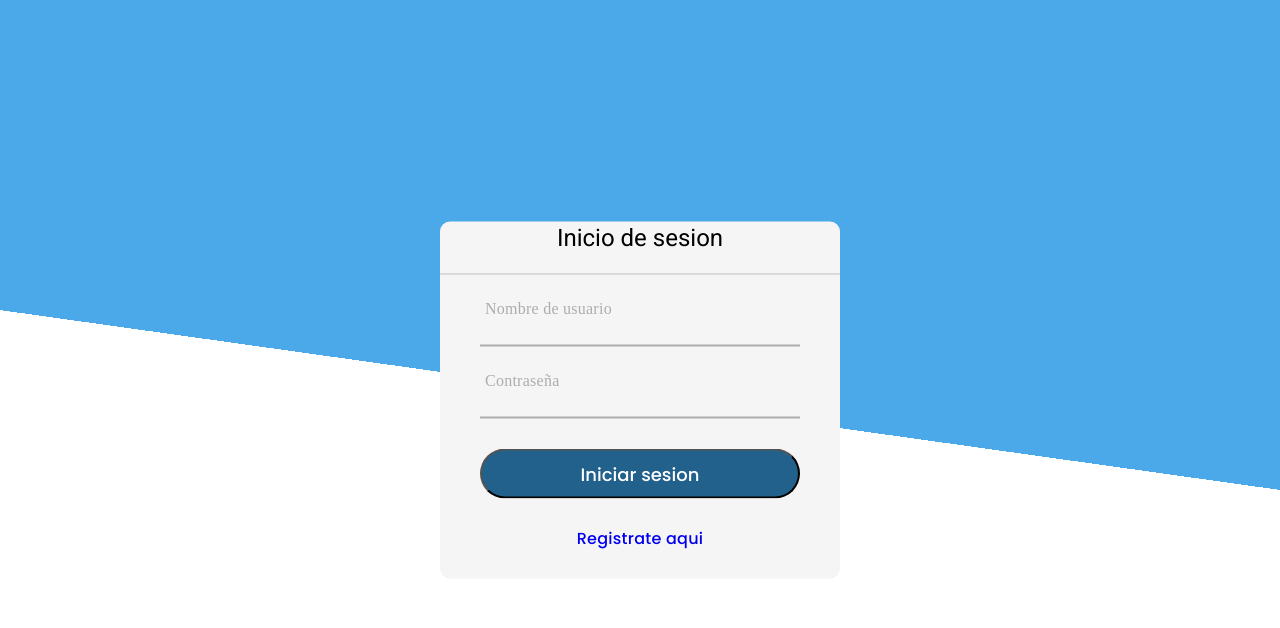
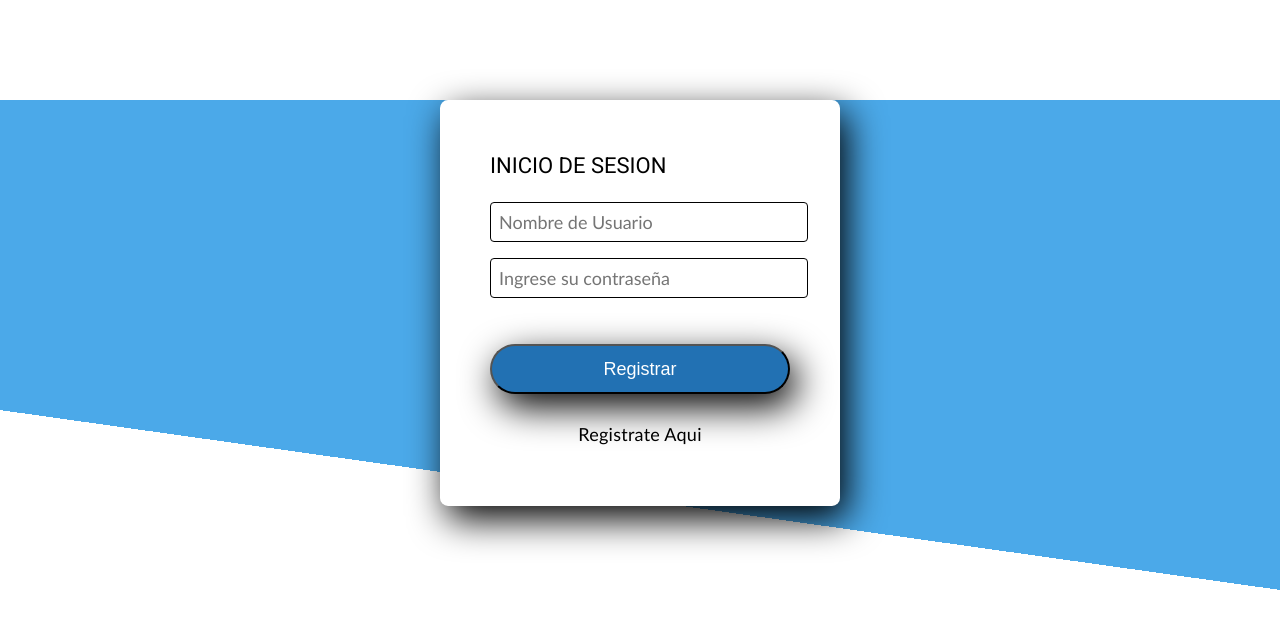
Before and after one commit to DilanOsp/angular_equipup, an Angular app: page /#/login in a window 1280 px wide. Shown: the top 628 px of the page. Built offline with nearby package versions, Linux system fonts and the light colour scheme.

Commit message:
actualizacion de registro y produt-form

```diff
--- a/src/app/core/shared/components/hovbar/hovbar.component.html
+++ b/src/app/core/shared/components/hovbar/hovbar.component.html
@@ -17,7 +17,7 @@
     <a routerLink="/home" class="logo"><i class="ri-inbox-unarchive-line"><span>Equip Up</span></i></a>
     <ul class="navbar">
         <li><a routerLink="/home" class="activate">Inicio</a></li>
-        <li><a href="#">Subir producto</a></li>
+        <li><a routerLink="/product-form">Subir producto</a></li>
         <li><a href="#">Carrito</a></li>
 
     </ul>
--- a/src/app/public/login/components/login/login.component.html
+++ b/src/app/public/login/components/login/login.component.html
@@ -1,33 +1,20 @@
 <!DOCTYPE html>
-<html lang="es">
+<html lang="en">
 <head>
     <meta charset="UTF-8">
     <meta name="viewport" content="width=device-width, initial-scale=1.0">
     <title>Document</title>
-    <link rel="preconnect" href="https://fonts.googleapis.com">
-  <link rel="preconnect" href="https://fonts.gstatic.com" crossorigin>
-  <link href="https://fonts.googleapis.com/css2?family=Poppins:wght@500&display=swap" rel="stylesheet">
 </head>
 <body>
-    <div class="formulario">
-<h1>Inicio de sesion</h1>
-<form method="post">
-    <div class="username">
-<input type="text" required>
-<label> Nombre de usuario</label>
-    </div>
-    <div class="username">
-        <input type="password" required>
-        <label>Contraseña</label>
+    <section class="form-registro">
+        <h1>INICIO DE SESION</h1>
+        <input class="controls" type="text" name="nombre" id="nombres"placeholder="Nombre de Usuario">
+        <input class="controls" type="password" name="nombre" id="nombres"placeholder="Ingrese su contraseña">
+        <input class="botons" type="submit" value="Registrar">
+        <p> <a routerLink="/register"> Registrate Aqui</a></p>
 
-    </div>
-    <input routerLink="/home" type="submit" value="Iniciar sesion">
-    <div class="registrarse">
-       <a routerLink="/register">Registrate aqui</a>
 
-    </div>
+    </section>
 
-</form>
-    </div>
 </body>
 </html>
--- a/src/app/public/login/components/login/login.component.scss
+++ b/src/app/public/login/components/login/login.component.scss
@@ -1,133 +1,83 @@
-*{
+*¨{
+    margin: 0;
     padding: 0;
-    margin: 0;
     box-sizing: border-box;
-    font-family:'Poppins', sans-serif;
-    text-decoration: none;
-    list-style: none;
-  }
+}
 body{
-    display: flex;
-    justify-content: center;
-    align-items: center;
-    min-width: 100vh;
     background: linear-gradient(188deg, #4ba9e9, #4ba9e9 50%, #fff 50%, #fff 100%);
-  }
-
-.formulario{
-    position: absolute;
-    top: 50%;
-    left: 50%;
-    transform: translate(-50%, -50%);
-    width: 400px;
-    background: #f5f5f5;
-    border-radius: 10px;
-
 }
-.formulario h1{
-    text-align: center;
-    padding: 0 0 20px 0;
-    border-bottom: 1px solid silver;
+.form-registro{
+    width: 300px;
+    background: white;
+    padding: 50px;
+    margin: auto;
+    margin-top: 100px;
+    border-radius: 2%;
+    font-family: 'calibri';
+    color: black;
+    box-shadow: 7px 13px 37px #000;
 }
 
-.formulario form{
-    padding: 0 40px;
-    box-sizing: border-box;
+.form-registro h1{
+    font-size: 22px;
+    margin-bottom: 20px;
+}
+.controls{
+    width: 100%;
+    background: white;
+    padding: 8px;
+    border-radius: 4px;
+    margin-bottom: 16px;
+    border: 1px solid black;
+    font-family: 'calibri';
+    font-size: 18px;
+}
+.form-registro p{
+    height: 20px;
+    text-align: center;
+    font-size: 18px;
 }
 
-form .username{
-    position: relative;
-    border-bottom: 2px solid #adadad;
-    margin: 30px 0;
-
+.form-registro a{
+    color: black;
+    text-decoration: none;
 }
 
-.username input{
-    width: 100%;
-    padding: 0 5px;
-    height: 40px;
-    font-size: 16 px;
-    border: none;
-    background: none;
-    outline: none;
+.form-registro a:hover{
+    color: white;
+    text-decoration: underline;
+    transition: 6s;
 }
 
-.username label{
-    position: absolute;
-    top: 10%;
-    left: 5px;
-    color: #adadad;
-    transform: translateY(-50%);
-    font-size: 16px;
-    pointer-events: none;
-    font-family: bold;
-    transition: .5s;
-
-
-}
-
-.username span::before{
-
-    content: '';
-    position: absolute;
-    top: 40px;
-    left: 0;
-    width: 100%;
-    height: 2px;
-    background: #2C3E50;
-    transition: .5s;
-
-}
-
-.username input:focus ~ label,
-.username input:focus ~ label¨{
-    top: -5px;
-    color: #2C3E50
-}
-
-.username input:focus ~ span::before
-.username input:focus ~ span::before{
-    width: 100%;
-
-}
-
-.recordar{
-    margin: -5px 0 20px 5px;
-    color: blue;
-    cursor: pointer;
-}
-
-.recordar:hover{
-    text-decoration: underline;
-
-}
 input[type="submit"]{
     width: 100%;
     height: 50px;
-    background: #21618C;
+    background: #2271b3;
     border-radius: 25px;
     font-size: 18px;
     color: white;
     cursor: pointer;
     outline: none;
+    box-shadow: 7px 13px 37px #000;
+
 }
 
 
 input[type="submit"]:hover{
-     border-color: #21618C;
+     border-color:#2271b3;
      transition: .5s;
 }
 
-.registrarse{
+.botons{
     margin: 30px 0;
     text-align: center;
     font-size: 16px;
-    color: blue;
+    color: #2271b3;
     text-decoration: none;
 
 
 }
 
-.registrarse a:hover{
+.botons a:hover{
     text-decoration: underline;
-}
+    }
--- /dev/null
+++ b/src/app/public/product-form/product-form.component.html
@@ -0,0 +1,42 @@
+<!DOCTYPE html>
+<html lang="en">
+<head>
+    <meta charset="UTF-8">
+    <meta name="viewport" content="width=device-width, initial-scale=1.0">
+    <title>Publicar Producto</title>
+
+</head>
+<body>
+    <div class="container">
+        <h3>EquipUp</h3>
+        <h2>Subir un Producto</h2>
+        <form action="procesar_producto.php" method="post" enctype="multipart/form-data">
+            <div class="form-group">
+                <label for="nombre">Nombre del producto:</label>
+                <input type="text" id="nombre_prod" name="nombre_prod" required>
+            </div>
+            <div class="form-group">
+                <label for="nombre">Nombre del propietario:</label>
+                <input type="text" id="nombre_prop" name="nombre_prop" required>
+            </div>
+            <div class="form-group">
+                <label for="descripcion">Descripción del producto:</label>
+                <input type="text" id="descripcion" name="descripcion" required>
+            </div>
+            <div class="form-group">
+                <label for="imagen">Imagen del producto:</label>
+                <input type="file" id="imagen" name="imagen" required>
+            </div>
+            <div class="form-group">
+                <label for="precio">Cantidad del producto:</label>
+                <input type="number" id="cantidad" name="cantidad" required>
+            </div>
+            <div class="form-group">
+                <label for="precio">Precio:</label>
+                <input type="number" id="precio" name="precio" required>
+            </div>
+            <button type="submit" class="submit-btn">Publicar Producto</button>
+        </form>
+    </div>
+</body>
+</html>
--- /dev/null
+++ b/src/app/public/product-form/product-form.component.scss
@@ -0,0 +1,43 @@
+body{
+    font-family: Arial, sans-serif;
+    background: linear-gradient(188deg, #4ba9e9, #4ba9e9 50%, #fff 50%, #fff 100%);
+}
+.container {
+    max-width: 400px;
+    margin: 0 auto;
+    padding: 20px;
+    background-color: #f9f9f9;
+    border: 1px solid #ddd;
+    border-radius: 10px;
+}
+.form-group {
+    margin-bottom: 15px;
+    margin-right: 15px;
+}
+.form-group label {
+    display: block;
+    font-weight: bold;
+}
+.form-group input[type="text"],
+.form-group input[type="number"],
+.form-group input[type="file"] {
+    width: 100%;
+    padding: 10px;
+    border: 1px solid #ccc;
+    border-radius: 10px;
+    font-size: 14px;
+}
+.form-group input[type="file"] {
+    padding: 10px;
+}
+.submit-btn {
+    background-color: #007BFF;
+    color: #fff;
+    padding: 10px 20px;
+    border: none;
+    border-radius: 5px;
+    cursor: pointer;
+}
+.submit-btn:hover {
+    background-color: #0056b3;
+}
--- a/src/app/public/public-routing.module.ts
+++ b/src/app/public/public-routing.module.ts
@@ -7,6 +7,7 @@ import { LoginComponent } from './login/components/login/login.component';
 import { HovbarComponent } from '../core/shared/components/hovbar/hovbar.component';
 import { RegisterComponent } from './register/register.component';
 import { CardproductComponent } from './cardproduct/cardproduct.component';
+import { ProductFormComponent } from './product-form/product-form.component';
 
 
 const routes: Routes = [
@@ -17,7 +18,8 @@ const routes: Routes = [
        { path:'login', component: LoginComponent},
        { path: "hovbar", component: HovbarComponent},
        { path: "register", component: RegisterComponent},
-       { path: "product", component: CardproductComponent}
+       { path: "product", component: CardproductComponent},
+       { path: "product-form", component: ProductFormComponent}
     ]
   }
 ]
--- a/src/app/public/public.module.ts
+++ b/src/app/public/public.module.ts
@@ -8,6 +8,8 @@ import { LoginComponent } from './login/components/login/login.component';
 import { HovbarComponent } from '../core/shared/components/hovbar/hovbar.component';
 import { RegisterComponent } from './register/register.component';
 import { CardproductComponent } from './cardproduct/cardproduct.component';
+import { ProductFormComponent } from './product-form/product-form.component';
+
 
 
 
@@ -18,7 +20,9 @@ import { CardproductComponent } from './cardproduct/cardproduct.component';
     LoginComponent,
     HovbarComponent,
     RegisterComponent,
-    CardproductComponent
+    CardproductComponent,
+    ProductFormComponent,
+
   ],
   imports: [
     CommonModule,
--- a/src/app/public/register/register.component.html
+++ b/src/app/public/register/register.component.html
@@ -1 +1,23 @@
-<h1>registre</h1>
+
+<html lang="en">
+<head>
+    <meta charset="UTF-8">
+    <meta name="viewport" content="width=device-width, initial-scale=1.0">
+    <title>Document</title>
+</head>
+<body>
+    <section class="form-registro">
+        <h1>REGISTRO EQUIP UP</h1>
+        <input class="controls" type="text" name="nombre" id="nombres"placeholder="Ingrese su Nombre">
+        <input class="controls" type="text" name="apellido" id="nombres"placeholder="Ingrese su Apellido">
+        <input class="controls" type="text" name="nombre" id="nombres"placeholder="Ingrese su Direccion">
+        <input class="controls" type="text" name="nombre" id="nombres"placeholder="Ingrese su Ciudad">
+        <input class="controls" type="email" name="nombre" id="nombres"placeholder="Ingrese su Correo">
+        <input class="controls" type="text" name="nombre" id="nombres"placeholder="C.C/C.E">
+        <input class="controls" type="password" name="nombre" id="nombres"placeholder="Ingrese su contraseña">
+        <input class="botons" type="submit" value="Registrar">
+
+    </section>
+
+</body>
+</html>
--- a/src/app/public/register/register.component.scss
+++ b/src/app/public/register/register.component.scss
@@ -0,0 +1,82 @@
+*¨{
+    margin: 0;
+    padding: 0;
+    box-sizing: border-box;
+}
+body{
+    background: linear-gradient(188deg, #4ba9e9, #4ba9e9 50%, #fff 50%, #fff 100%);
+}
+.form-registro{
+    width: 300px;
+    background: white;
+    padding: 50px;
+    margin: auto;
+    margin-top: 100px;
+    border-radius: 2%;
+    font-family: 'calibri';
+    color: black;
+    box-shadow: 7px 13px 37px #000;
+}
+
+.form-registro h1{
+    font-size: 22px;
+    margin-bottom: 20px;
+}
+.controls{
+    width: 100%;
+    background: white;
+    padding: 8px;
+    border-radius: 4px;
+    margin-bottom: 16px;
+    border: 1px solid black;
+    font-family: 'calibri';
+    font-size: 18px;
+}
+.form-registro p{
+    height: 40px;
+    text-align: center;
+    font-size: 18px;
+}
+
+.form-registro a{
+    color: white;
+    text-decoration: none;
+}
+
+.form-registro a:hover{
+    color: white;
+    text-decoration: underline;
+    transition: 6s;
+}
+
+input[type="submit"]{
+    width: 100%;
+    height: 50px;
+    background: #2271b3;
+    border-radius: 25px;
+    font-size: 18px;
+    color: white;
+    cursor: pointer;
+    outline: none;
+    box-shadow: 7px 13px 37px #000;
+
+}
+
+input[type="submit"]:hover{
+     border-color:#2271b3;
+     transition: .5s;
+}
+
+.botons{
+    margin: 30px 0;
+    text-align: center;
+    font-size: 16px;
+    color: #2271b3;
+    text-decoration: none;
+
+
+}
+
+.botons a:hover{
+    text-decoration: underline;
+    }
```
Also changed, not shown: src/app/public/product-form/product-form.component.ts (added, +10 -0 lines).
